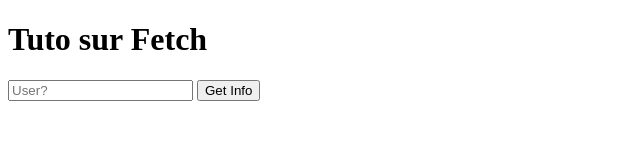
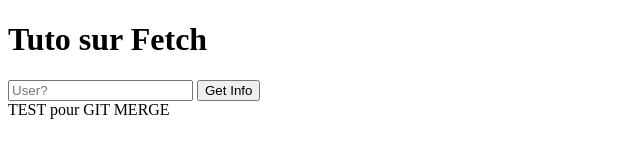
Before and after one commit to Matthieu7924/Fetch, a plain HTML site: page index.html in a window 1280 px wide. Shown: the whole page, without its empty margins (0-640 px from the left). Drawn offline with Linux system fonts and the light colour scheme.

Commit message:
modif index

```diff
--- a/index.html
+++ b/index.html
@@ -14,6 +14,10 @@
 <input type="text" id="champ" placeholder="User?">
 <button id="btn">Get Info</button>
 
+<div>TEST pour GIT MERGE</div>
+
+
+
 
 <div id="output">
 
```
